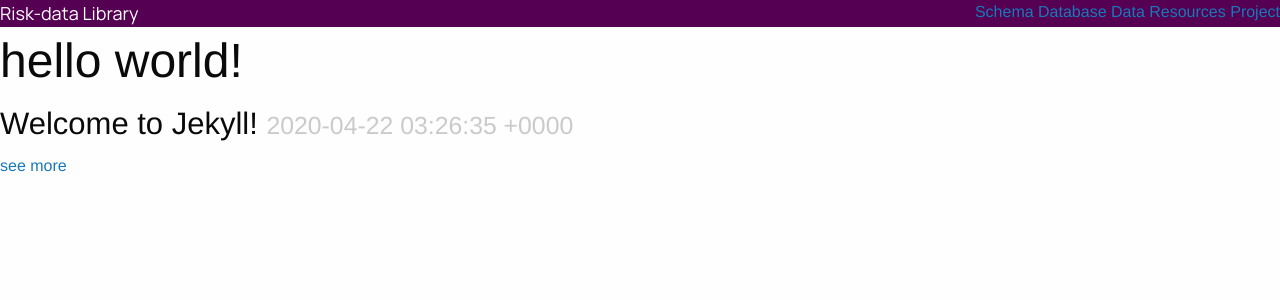
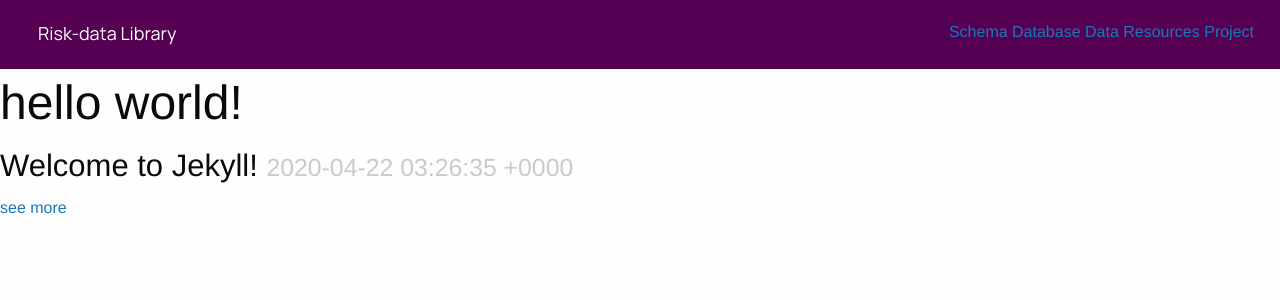
Before and after one commit to GFDRR/risk-data-library.github.io, a Jekyll site: the page built from index.html, in a window 1280 px wide. Shown: the top 300 px of the page. Built offline with Jekyll 4.4.1, drawn with Linux system fonts in a browser that asks for light colours; nearby versions of some CDN libraries.

Commit message:
add mixins

```diff
--- /dev/null
+++ b/_sass/_mixins.scss
@@ -0,0 +1,153 @@
+
+// This is the default html and body font-size for the base rem value.
+$rem-base: 16px !default;
+
+// IMPORT ONCE
+// We use this to prevent styles from being loaded multiple times for components that rely on other components.
+$modules: () !default;
+
+@mixin exports($name) {
+  // Import from global scope
+  $modules: $modules !global;
+  // Check if a module is already on the list
+  $module_index: index($modules, $name);
+  @if (($module_index == null) or ($module_index == false)) {
+    $modules: append($modules, $name) !global;
+    @content;
+  }
+}
+
+//
+// @functions
+//
+
+
+// RANGES
+// We use these functions to define ranges for various things, like media queries.
+@function lower-bound($range) {
+  @if length($range) <= 0 {
+    @return 0;
+  }
+  @return nth($range, 1);
+}
+
+@function upper-bound($range) {
+  @if length($range) < 2 {
+    @return 999999999999;
+  }
+  @return nth($range, 2);
+}
+
+// STRIP UNIT
+// It strips the unit of measure and returns it
+@function strip-unit($num) {
+  @return $num / ($num * 0 + 1);
+}
+
+// TEXT INPUT TYPES
+
+@function text-inputs( $types: all, $selector: input ) {
+
+  $return: ();
+
+  $all-text-input-types:
+    text
+    password
+    date
+    datetime
+    datetime-local
+    month
+    week
+    email
+    number
+    search
+    tel
+    time
+    url
+    color
+    textarea;
+
+  @if $types == all { $types: $all-text-input-types; }
+
+  @each $type in $types {
+    @if $type == textarea {
+      @if $selector == input {
+        $return: append($return, unquote('#{$type}'), comma)
+      } @else {
+        $return: append($return, unquote('#{$type}#{$selector}'), comma)
+      }
+    } @else {
+      $return: append($return, unquote('#{$selector}[type="#{$type}"]'), comma)
+    }
+  }
+
+    @return $return;
+
+}
+
+// CONVERT TO REM
+@function convert-to-rem($value, $base-value: $rem-base) {
+  $value: strip-unit($value) / strip-unit($base-value) * 1rem;
+  @if ($value == 0rem) { $value: 0; } // Turn 0rem into 0
+  @return $value;
+}
+
+@function data($attr) {
+  @if $namespace {
+    @return '[data-' + $namespace + '-' + $attr + ']';
+  }
+
+  @return '[data-' + $attr + ']';
+}
+
+// REM CALC
+
+// New Syntax, allows to optionally calculate on a different base value to counter compounding effect of rem's.
+// Call with 1, 2, 3 or 4 parameters, 'px' is not required but supported:
+//
+//   rem-calc(10 20 30px 40);
+//
+// Space delimited, if you want to delimit using comma's, wrap it in another pair of brackets
+//
+//   rem-calc((10, 20, 30, 40px));
+//
+// Optionally call with a different base (eg: 8px) to calculate rem.
+//
+//   rem-calc(16px 32px 48px, 8px);
+//
+// If you require to comma separate your list
+//
+//   rem-calc((16px, 32px, 48), 8px);
+
+@function rem-calc($values, $base-value: $rem-base) {
+  $max: length($values);
+
+  @if $max == 1 { @return convert-to-rem(nth($values, 1), $base-value); }
+
+  $remValues: ();
+  @for $i from 1 through $max {
+    $remValues: append($remValues, convert-to-rem(nth($values, $i), $base-value));
+  }
+  @return $remValues;
+}
+
+
+@function em-calc($values, $base-value: $rem-base) {
+  $remValues: rem-calc($values, $base-value: $rem-base);
+
+  $max: length($remValues);
+
+  @if $max == 1 { @return strip-unit(nth($remValues, 1)) * 1em; }
+
+  $emValues: ();
+  @for $i from 1 through $max {
+    $emValues: append($emValues, strip-unit(nth($remValues, $i)) * 1em);
+  }
+  @return $emValues;
+}
+
+
+// Deprecated: OLD EM CALC
+@function emCalc($values) {
+  @return em-calc($values);
+}
--- a/_sass/main.scss
+++ b/_sass/main.scss
@@ -1,5 +1,6 @@
 @import "colors";
 @import "fonts";
+@import "mixins";
 @import "navigation/main";
 
 body {
--- a/_sass/navigation/main.scss
+++ b/_sass/navigation/main.scss
@@ -3,7 +3,7 @@
   flex-direction: row;
   flex-wrap: nowrap;
   justify-content: space-between;
-  padding-top: rem-calc(20px);
+  padding: rem-calc(20 26 22 38);
 }
 
 .navigation-left {
```
